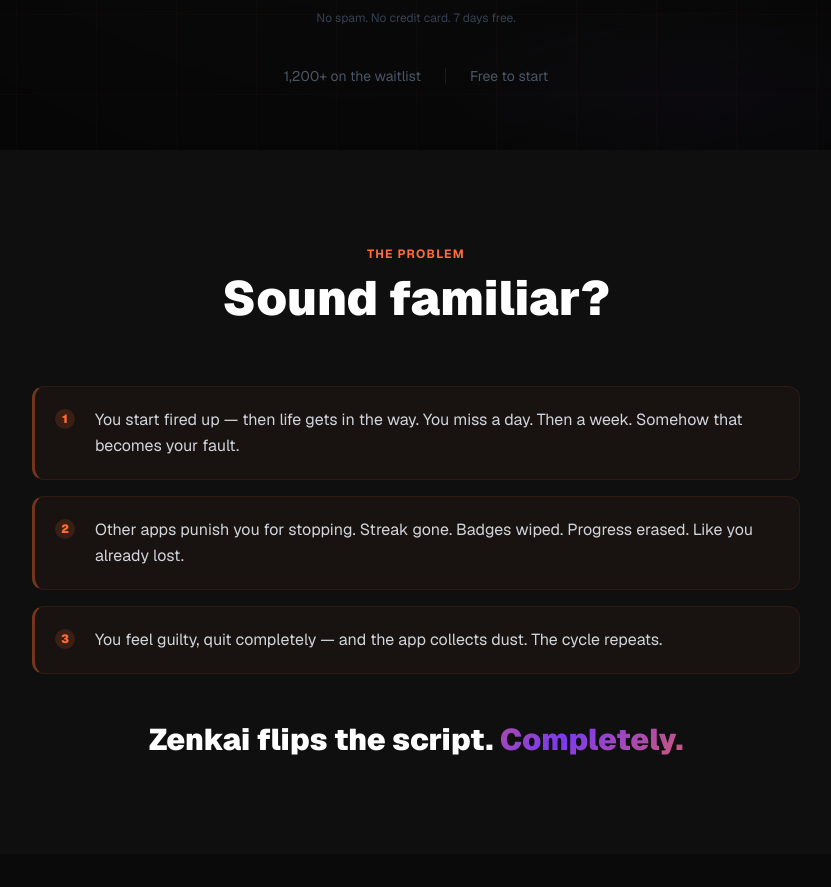
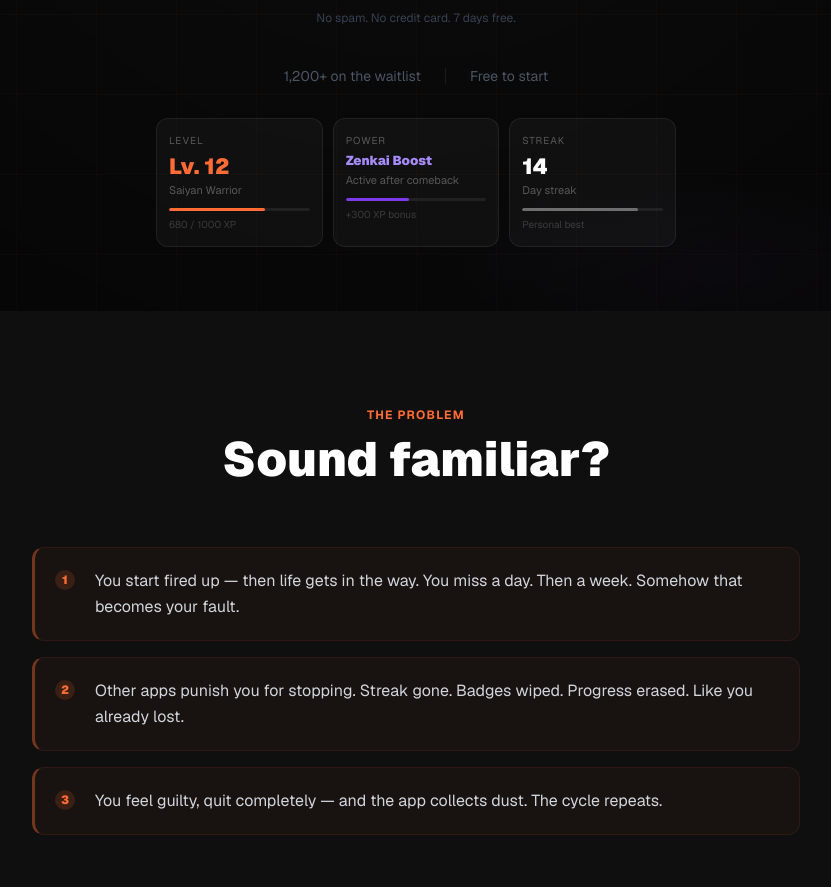
Before and after one commit to joshuapole99/zenkai, a Next.js app: page / in a window 1280 px wide. Shown: the part 866-1753 px from the top of the page, without its empty margins (224-1055 px from the left). Built offline with nearby package versions, Linux system fonts and the light colour scheme.

Commit message:
add level/power/streak cards to hero

```diff
--- a/app/page.tsx
+++ b/app/page.tsx
@@ -214,6 +214,110 @@
   return <div style={style} />;
 }
 
+// ── HeroCards ─────────────────────────────────────────────────────────────────
+
+function HeroCards() {
+  const [mounted, setMounted] = useState(false);
+
+  useEffect(() => {
+    const t = setTimeout(() => setMounted(true), 400);
+    return () => clearTimeout(t);
+  }, []);
+
+  const cards = [
+    {
+      label: "Level",
+      value: "Lv. 12",
+      valueSize: "22px",
+      valueColor: "#FF6B35",
+      desc: "Saiyan Warrior",
+      barColor: "#FF6B35",
+      barTarget: 68,
+      bottom: "680 / 1000 XP",
+    },
+    {
+      label: "Power",
+      value: "Zenkai Boost",
+      valueSize: "13px",
+      valueColor: "#a78bfa",
+      desc: "Active after comeback",
+      barColor: "#7C3AED",
+      barTarget: 45,
+      bottom: "+300 XP bonus",
+    },
+    {
+      label: "Streak",
+      value: "14",
+      valueSize: "22px",
+      valueColor: "#fff",
+      desc: "Day streak",
+      barColor: "rgba(255,255,255,0.35)",
+      barTarget: 82,
+      bottom: "Personal best",
+    },
+  ];
+
+  return (
+    <div
+      style={{
+        display: "flex",
+        gap: "10px",
+        maxWidth: "520px",
+        margin: "0 auto",
+        animation: "bootIn 0.6s ease 1.1s both",
+      }}
+    >
+      {cards.map((card) => (
+        <div
+          key={card.label}
+          style={{
+            flex: 1,
+            background: "rgba(255,255,255,0.035)",
+            border: "1px solid rgba(255,255,255,0.07)",
+            borderRadius: "12px",
+            padding: "14px 12px",
+            textAlign: "left",
+            minWidth: 0,
+          }}
+        >
+          {/* Label */}
+          <p style={{ fontSize: "10px", textTransform: "uppercase", letterSpacing: "0.1em", color: "rgba(255,255,255,0.3)", marginBottom: "6px" }}>
+            {card.label}
+          </p>
+
+          {/* Value */}
+          <p style={{ fontSize: card.valueSize, fontWeight: 900, color: card.valueColor, lineHeight: 1.1, marginBottom: "4px", wordBreak: "break-word" }}>
+            {card.value}
+          </p>
+
+          {/* Description */}
+          <p style={{ fontSize: "11px", color: "rgba(255,255,255,0.3)", marginBottom: "10px" }}>
+            {card.desc}
+          </p>
+
+          {/* XP bar track */}
+          <div style={{ height: "3px", borderRadius: "2px", background: "rgba(255,255,255,0.07)", overflow: "hidden", marginBottom: "6px" }}>
+            <div
+              style={{
+                height: "100%",
+                borderRadius: "2px",
+                background: card.barColor,
+                width: mounted ? `${card.barTarget}%` : "0%",
+                transition: "width 1s cubic-bezier(0.22, 1, 0.36, 1)",
+              }}
+            />
+          </div>
+
+          {/* Bottom label */}
+          <p style={{ fontSize: "10px", color: "rgba(255,255,255,0.18)" }}>
+            {card.bottom}
+          </p>
+        </div>
+      ))}
+    </div>
+  );
+}
+
 // ── HeroBackground ────────────────────────────────────────────────────────────
 
 function HeroBackground() {
@@ -417,6 +521,11 @@
               style={{ background: "rgba(255,255,255,0.08)" }}
             />
             <span>Free to start</span>
+          </div>
+
+          {/* Stat cards */}
+          <div className="mt-8">
+            <HeroCards />
           </div>
         </div>
       </section>
```
Also changed, not shown: 1 other file (tests, documents, lock files or other folders).
